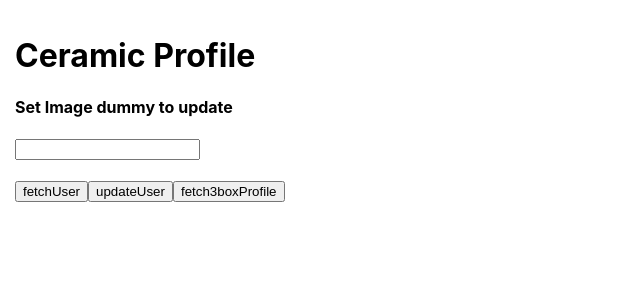
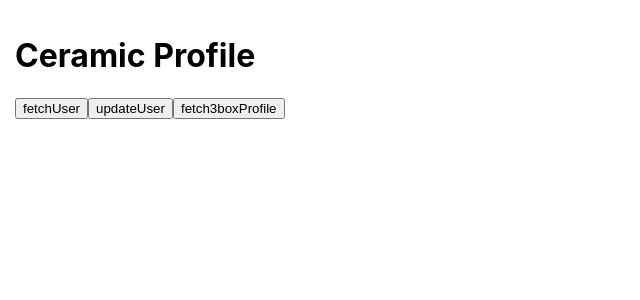
Before and after one commit to RoberVH/ceramic-test, a Next.js app: page / in a window 1280 px wide. Shown: the top 300 px of the page, without its empty margins (0-640 px from the left). Built offline with nearby package versions, Linux system fonts and the light colour scheme.

Commit message:
Extend basicProfile schema

```diff
--- a/app/application/update-user.ts
+++ b/app/application/update-user.ts
@@ -2,6 +2,7 @@ import useCeramic, { BasicProfile } from "../services/ceramic";
 
 type PayloadType = {
   avatar?: string;
+  twitterUrl?: string;
 } & BasicProfile;
 
 async function updateUser(payload: PayloadType) {
--- a/pages/index.tsx
+++ b/pages/index.tsx
@@ -3,21 +3,7 @@ import fetchUser from "../app/application/fetch-user";
 import fetch3boxProfile from "../app/application/fetch-3box-profile";
 import updateUser from "../app/application/update-user";
 
-// name?: string;
-// image?: ImageSources;
-// description?: string;
-// emoji?: string;
-// background?: ImageSources;
-// birthDate?: string;
-// url?: string;
-// gender?: string;
-// homeLocation?: string;
-// residenceCountry?: string;
-// nationalities?: Array<string>;
-// affiliations?: Array<string>;
-
 const Index = () => {
-  const [image, setImage] = React.useState(null);
   const [profile, setProfile] = React.useState(null);
 
   const dummyUpdate = async () => {
@@ -26,13 +12,15 @@ const Index = () => {
       description: "My new description",
       emoji: "🐝",
       birthDate: "1986-02-22",
-      url: "https://twitter.com/TiagoMoutinho12",
+      url: "https://github.com/tmoutinho",
       gender: "Male",
       residenceCountry: "PT",
       homeLocation: "Porto",
       nationalities: ["RO", "PL"],
       affiliations: ["CCC", "DDD", "EEE"],
-      avatar: image,
+      avatar:
+        "https://raw.githubusercontent.com/1Hive/dao-list/master/assets/1Hive/logo.png",
+      twitterUrl: "https://twitter.com/TiagoMoutinho12",
     });
 
     setProfile(null);
@@ -51,18 +39,6 @@ const Index = () => {
     >
       <h1>Ceramic Profile</h1>
 
-      <div
-        style={{
-          marginBottom: "20px",
-        }}
-      >
-        <h4>Set Image dummy to update</h4>
-        <input
-          type="text"
-          onChange={({ target: { value } }) => setImage(value)}
-        />
-      </div>
-
       {profile ? (
         <div
           style={{
@@ -75,6 +51,7 @@ const Index = () => {
           </h4>
           <p>{profile.description}</p>
           <p>{profile.url}</p>
+          <p>{profile.twitterUrl}</p>
         </div>
       ) : null}
 
```
